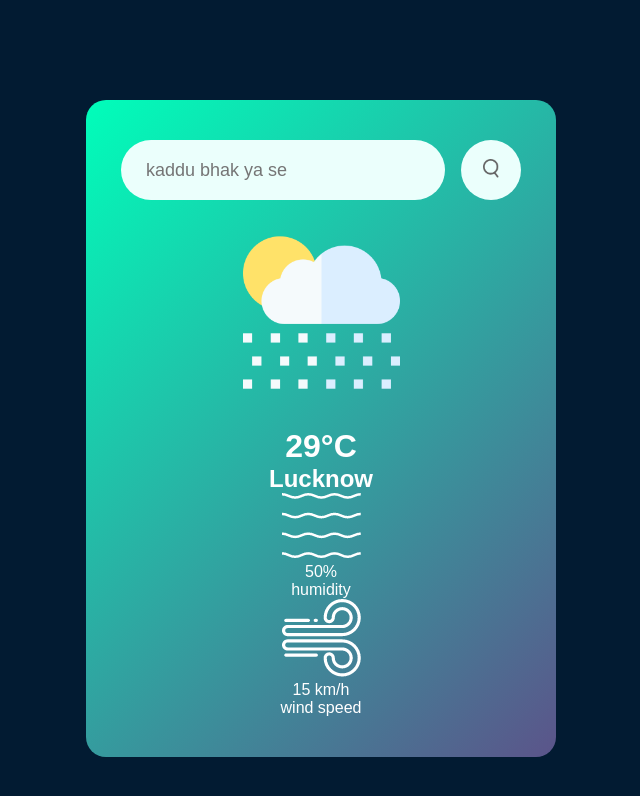
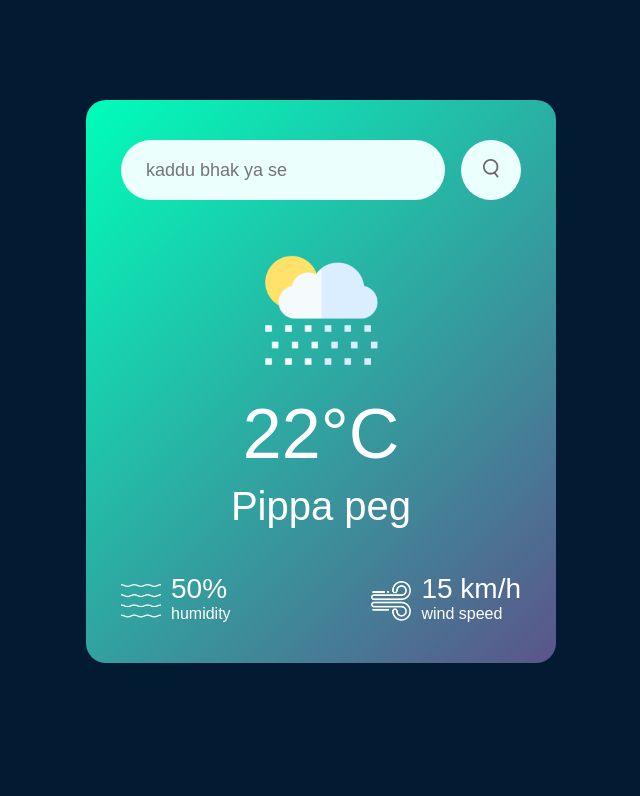
Before and after one commit to Binary-Builder/Weather-app-JS, a plain HTML site: page index.html in a window 1280 px wide. Shown: the whole page, without its empty margins (319-959 px from the left). Drawn offline with Linux system fonts and the light colour scheme.

Commit message:
sizes fixed

```diff
--- a/index.html
+++ b/index.html
@@ -14,8 +14,8 @@
     </div>
     <div class="weather">
         <img src="images/rain.png" class="weather-icon">
-        <h1 class="temp">29°C</h1>
-        <h2 class="cit">Lucknow</h2>
+        <h1 class="temp">22°C</h1>
+        <h2 class="cit">Pippa peg</h2>
         <div class="details">
             <div class="col">
                 <img src="images/humidity.png">
--- a/style.css
+++ b/style.css
@@ -48,5 +48,34 @@ body{
     width: 16px;
 }
 .weather-icon{
-
+    width: 160px;
+    margin-top: 30px;
 }
+.weather h1{
+    font-size: 70px;
+    font-weight: 500;
+}
+.weather h2{
+    font-size: 40px;
+    font-weight: 400;
+    margin-top: 10px
+}
+.details{
+    display: flex;
+    align-items: center;
+    justify-content:space-between;
+    margin-top: 50px;
+}
+.col {
+    display: flex;
+    align-items: center;
+    text-align: left;
+}
+.col img{
+    width: 40px;
+    margin-right: 10px;
+}
+.humidity, .wind{
+    font-size: 28px;
+    margin-top: -6px;
+}
```
